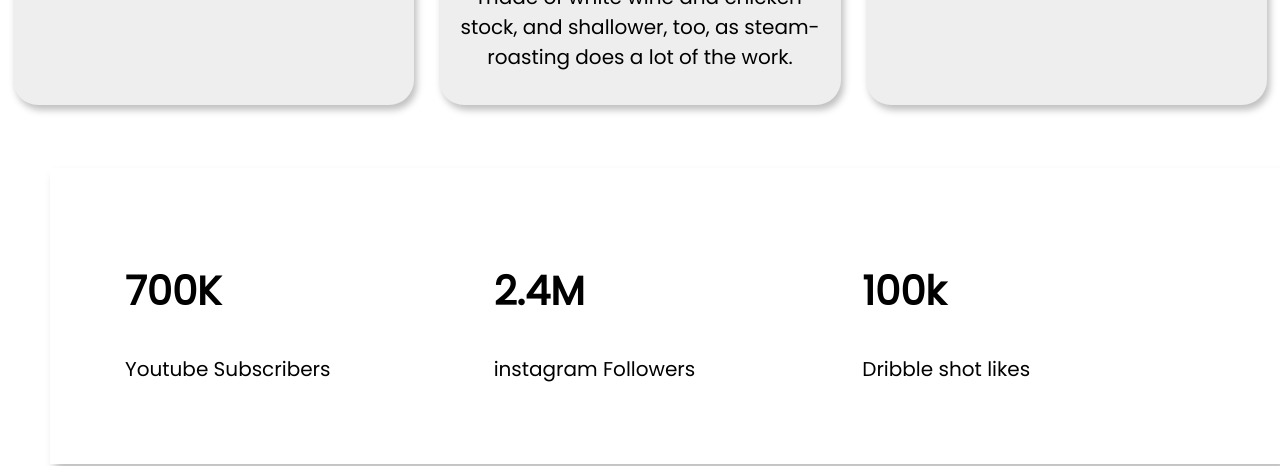
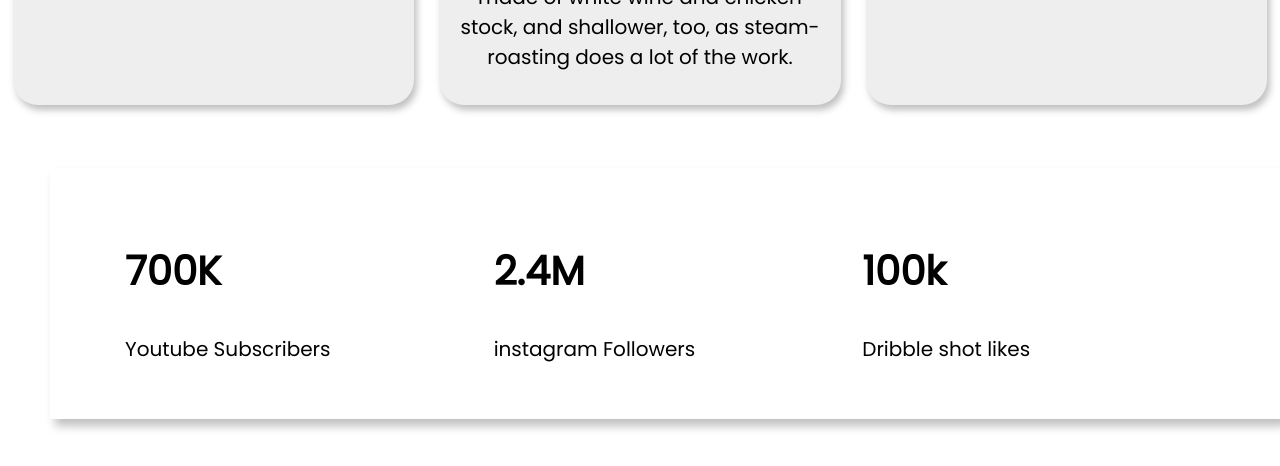
Before and after one commit to SheikhRaihan2021/practice, a plain HTML site: page index.html in a window 1280 px wide. Shown: the part 2127-2593 px from the top of the page. Drawn offline with Linux system fonts and the light colour scheme.

Commit message:
finaltwo

```diff
--- a/style.css
+++ b/style.css
@@ -111,8 +111,8 @@ h2{
     width: 90%;
     padding-left: 75px;
     padding-right: 5px;
-    padding-top: 60px;
-    padding-bottom: 60px;
+    padding-top: 40px;
+    padding-bottom: 35px;
     margin: 50px;
 }
 .one-third{
```
